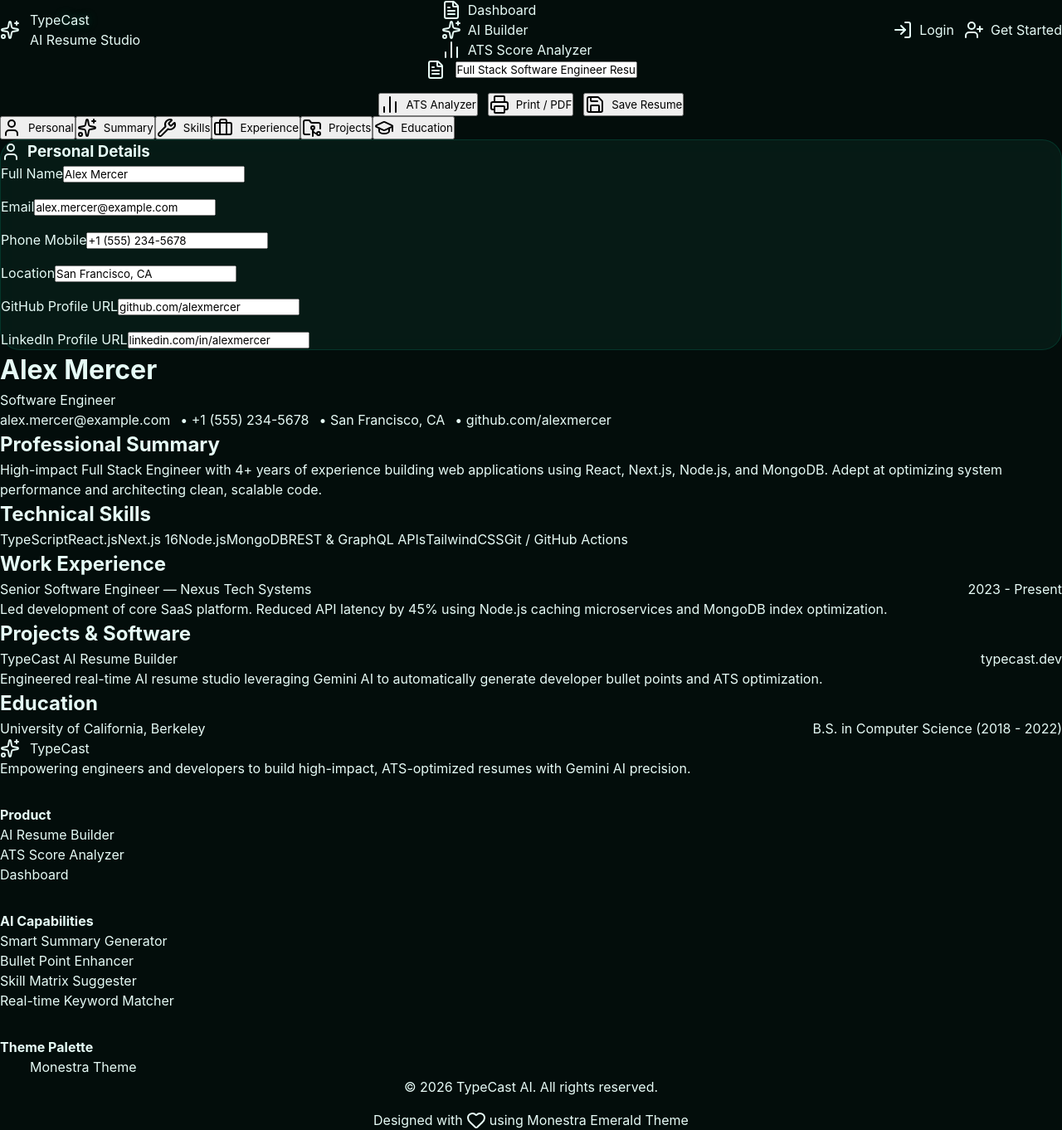
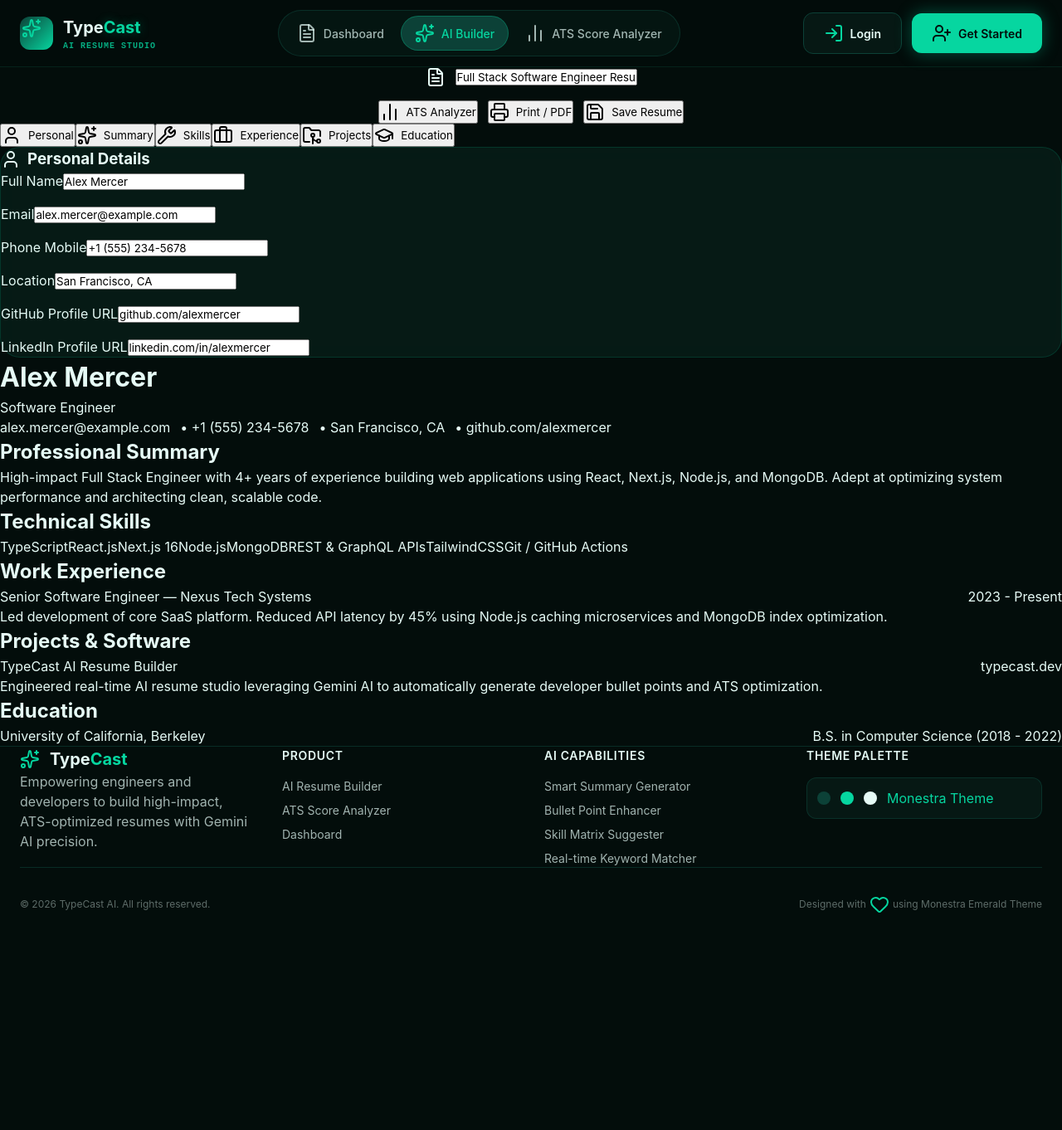
Before and after one commit to Ramiz1323/TypeCast, a Next.js app: page /resumes/builder in a window 1280 px wide. Shown: the whole page at 83% size. After the commit the page ends 1102 px from the top, so only its background shows below. Built offline with nearby package versions, Linux system fonts and the light colour scheme.

Commit message:
refactor(ui): convert Navbar and Footer to clean Vanilla CSS

```diff
--- a/src/app/globals.css
+++ b/src/app/globals.css
@@ -324,20 +324,76 @@
   border: 1px solid rgba(6, 214, 160, 0.3);
 }
 
-/* Print CSS */
-@media print {
-  body {
-    background: #ffffff !important;
-    color: #000000 !important;
-  }
-  .no-print { display: none !important; }
-  .resume-print-area {
-    padding: 0 !important;
-    box-shadow: none !important;
-    border: none !important;
-    width: 100% !important;
-    max-width: 100% !important;
-    background: #ffffff !important;
-    color: #111111 !important;
-  }
+/* Logo & Footer CSS Rules */
+.logo-icon-wrapper {
+  width: 2.5rem;
+  height: 2.5rem;
+  border-radius: var(--radius-md);
+  background: linear-gradient(135deg, var(--brunswick), var(--emerald));
+  padding: 2px;
 }
+
+.brand-subtitle {
+  font-size: 0.625rem;
+  letter-spacing: 0.1em;
+  color: rgba(6, 214, 160, 0.8);
+  text-transform: uppercase;
+  font-family: monospace;
+}
+
+.footer-container {
+  background: var(--obsidian);
+  border-top: 1px solid var(--border-emerald);
+  color: var(--polar-muted);
+  margin-top: auto;
+}
+
+.footer-heading {
+  font-size: 0.875rem;
+  font-weight: 600;
+  color: var(--polar);
+  margin-bottom: 1rem;
+  text-transform: uppercase;
+  letter-spacing: 0.05em;
+}
+
+.footer-list {
+  list-style: none;
+  display: flex;
+  flex-direction: column;
+  gap: 0.5rem;
+  font-size: 0.875rem;
+}
+
+.footer-list a:hover {
+  color: var(--emerald);
+}
+
+.palette-card {
+  padding: 0.75rem;
+  border-radius: var(--radius-md);
+  background: var(--surface-dark);
+  border: 1px solid var(--border-emerald);
+  display: flex;
+  align-items: center;
+  gap: 0.75rem;
+}
+
+.swatch {
+  width: 1rem;
+  height: 1rem;
+  border-radius: 9999px;
+}
+.swatch-brunswick { background: var(--brunswick); }
+.swatch-emerald { background: var(--emerald); }
+.swatch-polar { background: var(--polar); }
+
+.footer-bottom {
+  padding-top: 2rem;
+  border-top: 1px solid var(--border-emerald);
+  display: flex;
+  justify-content: space-between;
+  align-items: center;
+  font-size: 0.75rem;
+  color: var(--polar-subtle);
+}
--- a/src/components/Footer.tsx
+++ b/src/components/Footer.tsx
@@ -3,53 +3,37 @@
 
 export default function Footer() {
   return (
-    <footer className="bg-[#030D0B] border-t border-[#0C4137]/40 text-[#E6FBF6]/70 mt-auto no-print">
-      <div className="max-w-7xl mx-auto px-4 sm:px-6 lg:px-8 py-12">
-        <div className="grid grid-cols-1 md:grid-cols-4 gap-8 mb-12">
+    <footer className="footer-container no-print">
+      <div className="app-container py-12">
+        <div className="grid grid-cols-4 gap-8 mb-8">
 
-          {/* Brand Col */}
-          <div className="space-y-4 md:col-span-1">
-            <Link href="/" className="flex items-center gap-3">
-              <div className="w-8 h-8 rounded-lg bg-gradient-to-br from-[#0C4137] to-[#06D6A0] p-0.5">
-                <div className="w-full h-full bg-[#030D0B] rounded-[6px] flex items-center justify-center">
-                  <Sparkles className="w-4 h-4 text-[#06D6A0]" />
-                </div>
-              </div>
-              <span className="text-lg font-bold text-[#E6FBF6]">
-                Type<span className="text-[#06D6A0]">Cast</span>
+          {/* Brand Column */}
+          <div className="space-y-3">
+            <Link href="/" className="nav-logo">
+              <Sparkles className="w-5 h-5 text-emerald" />
+              <span className="text-polar font-bold">
+                Type<span className="text-emerald">Cast</span>
               </span>
             </Link>
-            <p className="text-xs text-[#E6FBF6]/60 leading-relaxed">
+            <p className="text-xs text-muted leading-relaxed">
               Empowering engineers and developers to build high-impact, ATS-optimized resumes with Gemini AI precision.
             </p>
           </div>
 
           {/* Quick Links */}
           <div>
-            <h4 className="text-sm font-semibold text-[#E6FBF6] mb-4 uppercase tracking-wider">Product</h4>
-            <ul className="space-y-2 text-sm">
-              <li>
-                <Link href="/resumes/builder" className="hover:text-[#06D6A0] transition-colors">
-                  AI Resume Builder
-                </Link>
-              </li>
-              <li>
-                <Link href="/ats-checker" className="hover:text-[#06D6A0] transition-colors">
-                  ATS Score Analyzer
-                </Link>
-              </li>
-              <li>
-                <Link href="/dashboard" className="hover:text-[#06D6A0] transition-colors">
-                  Dashboard
-                </Link>
-              </li>
+            <h4 className="footer-heading">Product</h4>
+            <ul className="footer-list">
+              <li><Link href="/resumes/builder">AI Resume Builder</Link></li>
+              <li><Link href="/ats-checker">ATS Score Analyzer</Link></li>
+              <li><Link href="/dashboard">Dashboard</Link></li>
             </ul>
           </div>
 
-          {/* Features */}
+          {/* AI Capabilities */}
           <div>
-            <h4 className="text-sm font-semibold text-[#E6FBF6] mb-4 uppercase tracking-wider">AI Capabilities</h4>
-            <ul className="space-y-2 text-sm text-[#E6FBF6]/60">
+            <h4 className="footer-heading">AI Capabilities</h4>
+            <ul className="footer-list text-muted">
               <li>Smart Summary Generator</li>
               <li>Bullet Point Enhancer</li>
               <li>Skill Matrix Suggester</li>
@@ -58,23 +42,23 @@
           </div>
 
           {/* Palette Badge */}
-          <div className="space-y-3">
-            <h4 className="text-sm font-semibold text-[#E6FBF6] uppercase tracking-wider">Theme Palette</h4>
-            <div className="p-3 rounded-xl bg-[#061814] border border-[#0C4137]/60 flex items-center gap-3">
-              <div className="w-4 h-4 rounded-full bg-[#0C4137] border border-[#06D6A0]/40" title="Brunswick Green" />
-              <div className="w-4 h-4 rounded-full bg-[#06D6A0]" title="Emerald" />
-              <div className="w-4 h-4 rounded-full bg-[#E6FBF6]" title="Polar" />
-              <span className="text-xs font-mono text-[#06D6A0]">Monestra Theme</span>
+          <div>
+            <h4 className="footer-heading">Theme Palette</h4>
+            <div className="palette-card">
+              <div className="swatch swatch-brunswick" title="Brunswick Green" />
+              <div className="swatch swatch-emerald" title="Emerald" />
+              <div className="swatch swatch-polar" title="Polar" />
+              <span className="text-xs font-mono text-emerald">Monestra Theme</span>
             </div>
           </div>
 
         </div>
 
-        <div className="pt-8 border-t border-[#0C4137]/40 flex flex-col sm:flex-row items-center justify-between text-xs text-[#E6FBF6]/50 gap-4">
+        <div className="footer-bottom">
           <p>© {new Date().getFullYear()} TypeCast AI. All rights reserved.</p>
           <div className="flex items-center gap-1">
             <span>Designed with</span>
-            <Heart className="w-3.5 h-3.5 text-[#06D6A0] fill-[#06D6A0]" />
+            <Heart className="w-3.5 h-3.5 text-emerald fill-emerald" />
             <span>using Monestra Emerald Theme</span>
           </div>
         </div>
--- a/src/components/Navbar.tsx
+++ b/src/components/Navbar.tsx
@@ -2,7 +2,7 @@
 
 import Link from "next/link";
 import { usePathname } from "next/navigation";
-import { Sparkles, FileText, BarChart2, User, LogIn, UserPlus } from "lucide-react";
+import { Sparkles, FileText, BarChart2, LogIn, UserPlus } from "lucide-react";
 
 export default function Navbar() {
   const pathname = usePathname();
@@ -14,28 +14,24 @@
   ];
 
   return (
-    <header className="sticky top-0 z-50 backdrop-blur-xl bg-[#030D0B]/80 border-b border-[#0C4137]/40 no-print">
-      <div className="max-w-7xl mx-auto px-4 sm:px-6 lg:px-8 h-20 flex items-center justify-between">
+    <header className="header-navbar no-print">
+      <div className="app-container navbar-inner">
 
         {/* Brand Logo */}
-        <Link href="/" className="flex items-center gap-3 group">
-          <div className="w-10 h-10 rounded-xl bg-gradient-to-br from-[#0C4137] to-[#06D6A0] p-0.5 shadow-lg group-hover:shadow-[0_0_20px_rgba(6,214,160,0.4)] transition-all">
-            <div className="w-full h-full bg-[#030D0B] rounded-[10px] flex items-center justify-center">
-              <Sparkles className="w-5 h-5 text-[#06D6A0] group-hover:scale-110 transition-transform" />
-            </div>
+        <Link href="/" className="nav-logo">
+          <div className="logo-icon-wrapper">
+            <Sparkles className="w-5 h-5 text-emerald" />
           </div>
           <div className="flex flex-col">
-            <span className="text-xl font-bold tracking-tight text-[#E6FBF6] group-hover:text-white">
-              Type<span className="text-[#06D6A0] glow-text-emerald">Cast</span>
+            <span className="text-polar font-bold">
+              Type<span className="text-emerald glow-text-emerald">Cast</span>
             </span>
-            <span className="text-[10px] tracking-widest text-[#06D6A0]/80 uppercase font-mono font-medium">
-              AI Resume Studio
-            </span>
+            <span className="brand-subtitle">AI Resume Studio</span>
           </div>
         </Link>
 
         {/* Navigation Links */}
-        <nav className="hidden md:flex items-center gap-1 bg-[#061814]/80 p-1.5 rounded-full border border-[#0C4137]/60">
+        <nav className="nav-menu">
           {navLinks.map((link) => {
             const Icon = link.icon;
             const isActive = pathname === link.href;
@@ -43,14 +39,10 @@
               <Link
                 key={link.href}
                 href={link.href}
-                className={`flex items-center gap-2 px-4 py-2 rounded-full text-sm font-medium transition-all ${
-                  isActive
-                    ? "bg-[#0C4137] text-[#06D6A0] shadow-sm border border-[#06D6A0]/30"
-                    : "text-[#E6FBF6]/70 hover:text-[#E6FBF6] hover:bg-[#0C4137]/30"
-                }`}
+                className={`nav-link ${isActive ? "nav-link-active" : ""}`}
               >
-                <Icon className={`w-4 h-4 ${isActive ? "text-[#06D6A0]" : "text-[#E6FBF6]/60"}`} />
-                {link.label}
+                <Icon className="w-4 h-4" />
+                <span>{link.label}</span>
               </Link>
             );
           })}
@@ -58,18 +50,12 @@
 
         {/* Auth CTA Actions */}
         <div className="flex items-center gap-3">
-          <Link
-            href="/auth/login"
-            className="flex items-center gap-2 px-4 py-2 rounded-xl text-sm font-medium text-[#E6FBF6] hover:bg-[#0C4137]/40 border border-[#0C4137]/60 transition-all hover:border-[#06D6A0]/40"
-          >
-            <LogIn className="w-4 h-4 text-[#06D6A0]" />
+          <Link href="/auth/login" className="btn btn-outline">
+            <LogIn className="w-4 h-4 text-emerald" />
             <span>Login</span>
           </Link>
 
-          <Link
-            href="/auth/register"
-            className="flex items-center gap-2 px-4 py-2 rounded-xl text-sm font-semibold text-[#030D0B] bg-[#06D6A0] hover:bg-[#05b88a] shadow-[0_0_20px_rgba(6,214,160,0.3)] hover:shadow-[0_0_25px_rgba(6,214,160,0.5)] transition-all hover:scale-105"
-          >
+          <Link href="/auth/register" className="btn btn-emerald">
             <UserPlus className="w-4 h-4" />
             <span>Get Started</span>
           </Link>
```
